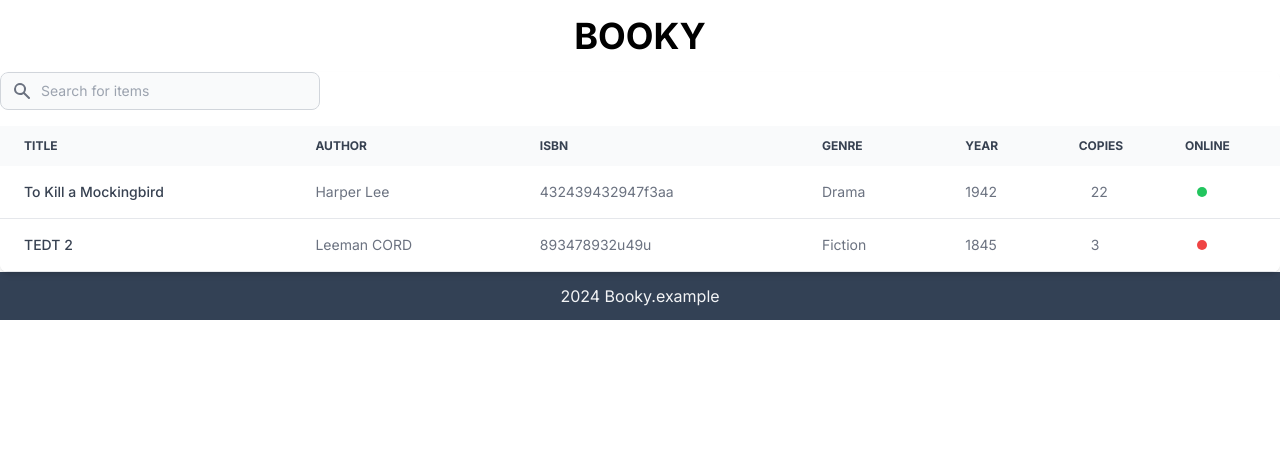
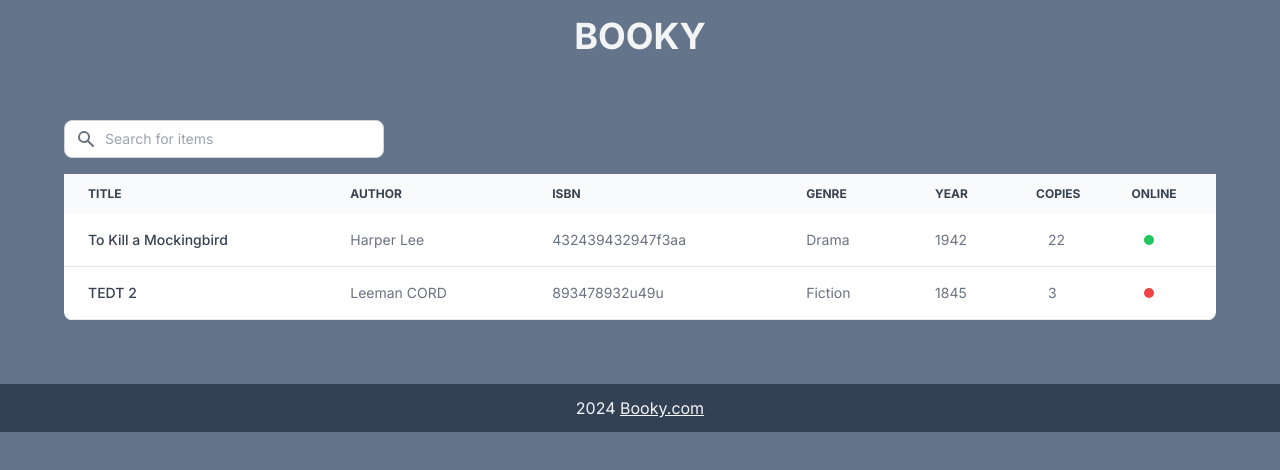
Before and after one commit to Mikadifo/Booky, a Next.js app in the folder booky/: page / in a window 1280 px wide. Shown: the top 470 px of the page. Built offline with nearby package versions, Linux system fonts and the light colour scheme.

Commit message:
mod: body and table styles

```diff
--- a/booky/src/app/globals.css
+++ b/booky/src/app/globals.css
@@ -1,12 +1,6 @@
 @tailwind base;
 @tailwind components;
 @tailwind utilities;
-
-:root {
-  --foreground-rgb: 0, 0, 0;
-  --background-start-rgb: 214, 219, 220;
-  --background-end-rgb: 255, 255, 255;
-}
 
 @layer utilities {
   .text-balance {
--- a/booky/src/app/layout.js
+++ b/booky/src/app/layout.js
@@ -12,12 +12,15 @@ export const metadata = {
 export default function RootLayout({ children }) {
   return (
     <html lang="en">
-      <body className={inter.className}>
+      <body className={`bg-slate-500 ${inter.className}`}>
         <Header />
         {children}
-        <footer className="bg-slate-700 text-gray-100 text-center py-3">
+        <footer className="bg-slate-700 text-gray-100 text-center py-3 mt-16">
           <p>
-            2024 <a href="#">Booky.example</a>
+            2024{" "}
+            <a href="#" className="underline hover:font-bold">
+              Booky.com
+            </a>
           </p>
         </footer>
       </body>
--- a/booky/src/components/bookList.js
+++ b/booky/src/components/bookList.js
@@ -2,7 +2,7 @@ import BookCard from "./bookCard";
 
 const BookList = ({ books }) => {
   return (
-    <div className="relative overflow-x-auto shadow-md sm:rounded-lg">
+    <div className="relative overflow-x-auto sm:rounded-lg my-16 mx-16">
       <div className="flex flex-column sm:flex-row flex-wrap space-y-4 sm:space-y-0 items-center justify-between pb-4">
         <label htmlFor="table-search" className="sr-only">
           Search
@@ -26,7 +26,7 @@ const BookList = ({ books }) => {
           <input
             type="text"
             id="table-search"
-            className="block p-2 ps-10 text-sm text-gray-900 border border-gray-300 rounded-lg w-80 bg-gray-50 focus:ring-blue-500 focus:border-blue-500 dark:bg-gray-700 dark:border-gray-600 dark:placeholder-gray-400 dark:text-white dark:focus:ring-blue-500 dark:focus:border-blue-500"
+            className="block p-2 ps-10 text-sm text-gray-900 border border-gray-300 rounded-lg w-80 bg-gay-50 focus:ring-blue-500 focus:border-blue-500 dark:bg-gray-700 dark:border-gray-600 dark:placeholder-gray-400 dark:text-white dark:focus:ring-blue-500 dark:focus:border-blue-500"
             placeholder="Search for items"
           />
         </div>
--- a/booky/src/components/header.js
+++ b/booky/src/components/header.js
@@ -1,7 +1,9 @@
 const Header = () => {
   return (
     <nav>
-      <h1 className="text-4xl text-black text-center m-4 font-bold">BOOKY</h1>
+      <h1 className="text-4xl text-gray-100 text-center m-4 font-bold">
+        BOOKY
+      </h1>
     </nav>
   );
 };
```
